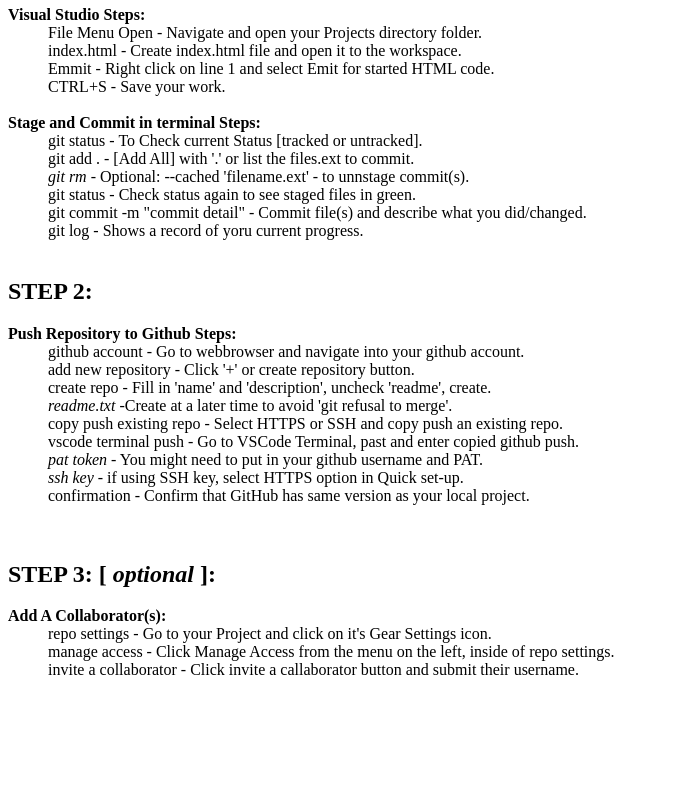
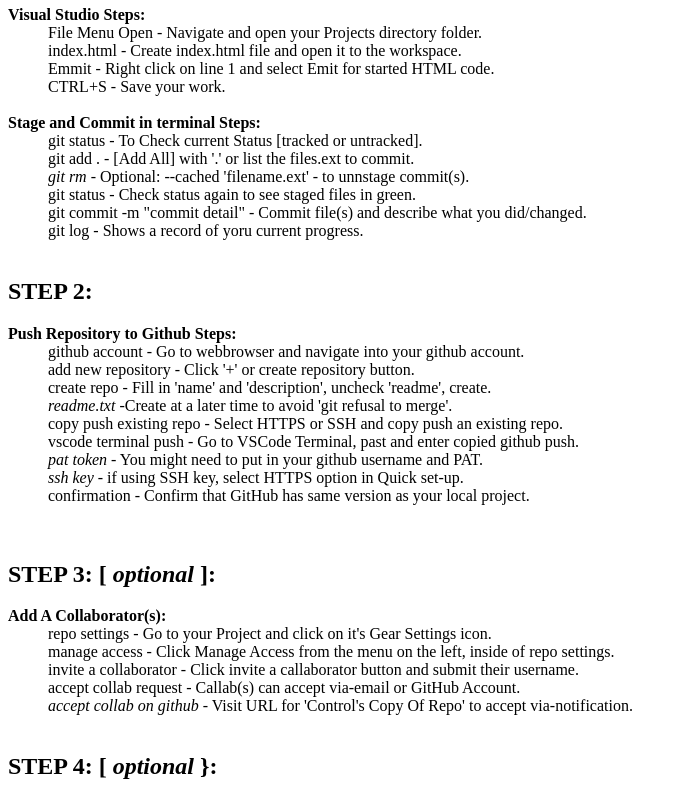
Before and after one commit to dev-elements/communication-log, a plain HTML site: page index.html in a window 1280 px wide. Shown: the part 323-1123 px from the top of the page, without its empty margins (0-683 px from the left). Before the commit the page ends 1018 px from the top, so only its background shows below. Drawn offline with Linux system fonts and the light colour scheme.

Commit message:
pushing unsaved steps from Step 3 and heading of step 4

```diff
--- a/index.html
+++ b/index.html
@@ -49,7 +49,12 @@
         <dd>repo settings - Go to your Project and click on it's Gear Settings icon. </dd>
         <dd>manage access - Click Manage Access from the menu on the left, inside of repo settings. </dd>
         <dd>invite a collaborator - Click invite a callaborator button and submit their username. </dd>
-        <dd></dd>
+        <dd>accept collab request - Callab(s) can accept via-email or GitHub Account. </dd>
+        <dd><i>accept collab on github</i> - Visit URL for 'Control's Copy Of Repo' to accept via-notification. </dd>
+        <br>
+        <h2>STEP 4: [ <i>optional</i> }: </h2>
+
+
 
 
 
```
